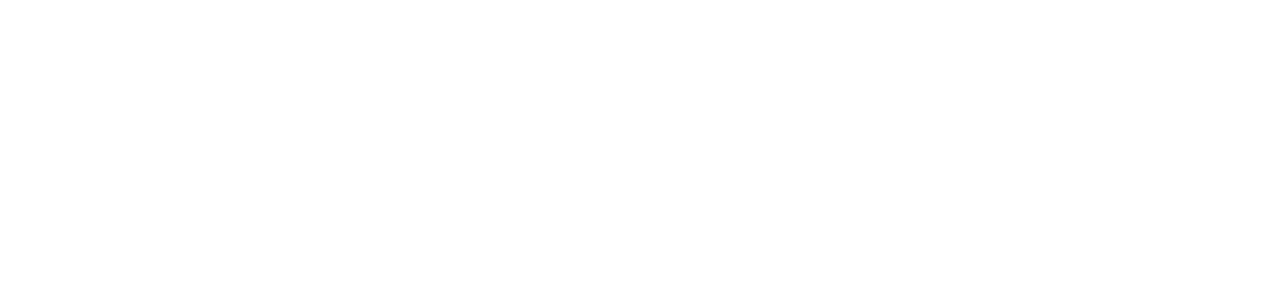
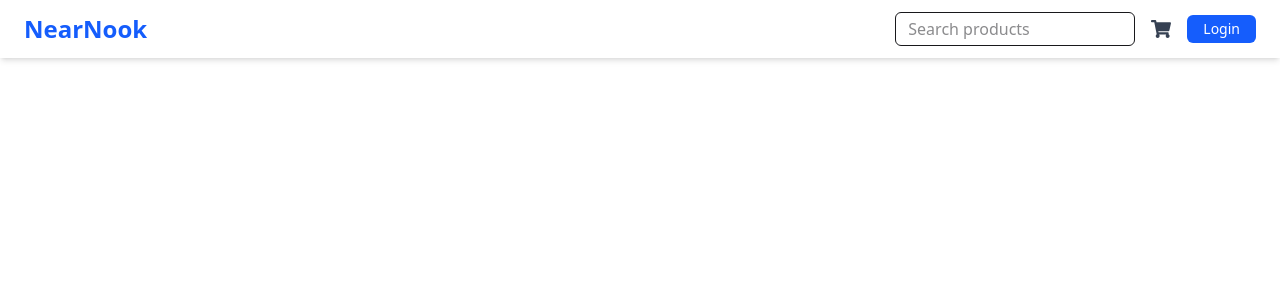
Before and after one commit to joynalmdabedin440/nearnook-frontend, a React (Vite) app: page /explore in a window 1280 px wide. Before the commit this address had no page. Shown: the top 300 px of the page. Built offline with nearby package versions, Linux system fonts and the light colour scheme.

Commit message:
add explore navbar

```diff
--- /dev/null
+++ b/src/components/ExploreNavbar.jsx
@@ -0,0 +1,39 @@
+
+import { FaShoppingCart } from "react-icons/fa";
+import { Link } from "react-router";
+
+const ExploreNavbar = () => {
+    return (
+        <nav className="flex items-center justify-between px-6 py-3 shadow-md bg-white">
+        {/* Left: Logo */}
+        <Link to="/" className="text-2xl font-bold text-blue-600">
+          NearNook
+        </Link>
+
+        {/* Right: Search, Cart, Login */}
+        <div className="flex items-center space-x-4">
+          {/* Search */}
+          <input
+            type="text"
+            placeholder="Search products"
+            className="px-3 py-1 border rounded-md focus:outline-none focus:ring-2 focus:ring-blue-500 w-60"
+          />
+
+          {/* Cart */}
+          <Link to="/cart" className="text-xl text-gray-700 hover:text-blue-600">
+            <FaShoppingCart />
+          </Link>
+
+          {/* Login */}
+          <Link
+            to="/signIn"
+            className="px-4 py-1 bg-blue-600 text-white rounded-md hover:bg-blue-700 text-sm"
+          >
+            Login
+          </Link>
+        </div>
+      </nav>
+    );
+};
+
+export default ExploreNavbar;
--- a/src/components/VendorNavbar.jsx
+++ b/src/components/VendorNavbar.jsx
@@ -1,10 +1,13 @@
 
 import { useEffect, useState } from 'react';
-import { NavLink } from 'react-router';
+import { Link, NavLink } from 'react-router';
 
 const VendorNavbar = ({ setMerchantInfo }) => {
 
     const [merchant, setMerchant] = useState(null)
+
+
+
 
     useEffect(() => {
         fetch('http://localhost:5000/merchant')
@@ -20,9 +23,9 @@
     return (
         <header className="p-4 bg-gray-100 text-gray-800">
             <div className="container flex justify-between  h-16 mx-auto text-[#2E86AB] ">
-                <a rel="noopener noreferrer" href="#" aria-label="Back to homepage" className="flex items-center p-2">
+                <Link to="/" rel="noopener noreferrer" aria-label="Back to homepage" className="flex items-center p-2">
                     <h1 className='font-bold text-xl '>{merchant?.shopName?.toUpperCase() || "Shop Name"}</h1>
-                </a>
+                </Link>
                 <ul className=" hidden space-x-3 md:flex items-center">
                     <li className="flex">
                         <NavLink to="analytics" rel="noopener noreferrer" className={({ isActive }) =>
--- a/src/main.jsx
+++ b/src/main.jsx
@@ -14,6 +14,7 @@
 import Orders from './components/Orders.jsx';
 import Products from './components/Products.jsx';
 import Analytics from './components/Analytics.jsx';
+import Explore from './pages/Explore.jsx';
 
 createRoot(document.getElementById('root')).render(
   <StrictMode>
@@ -34,6 +35,9 @@
             <Route path='analytics' element={<Analytics />} />
 
           </Route>
+
+          <Route path="/explore" element={<Explore />} />
+
         </Routes>
       </BrowserRouter>
     </AuthProvider>
--- a/src/pages/Auth/MerchantRegister.jsx
+++ b/src/pages/Auth/MerchantRegister.jsx
@@ -77,27 +77,27 @@
 
                     <div className="space-y-1 text-sm">
                         <label htmlFor="username" className="block text-gray-600">Enter your Name</label>
-                        <input type="text" name="names" id="name" placeholder="Name" className="w-full px-4 py-3 rounded-md border bg-gray-50 text-gray-800 " />
+                        <input type="text" name="names" id="name" placeholder="Name" required className="w-full px-4 py-3 rounded-md border bg-gray-50 text-gray-800 " />
                     </div>
                     <div className="space-y-1 text-sm">
                         <label htmlFor="username" className="block text-gray-600">Enter your Shop Name</label>
-                        <input type="text" name="shopName" id="shopName" placeholder="Shop Name" className="w-full px-4 py-3 rounded-md border bg-gray-50 text-gray-800 " />
+                        <input type="text" name="shopName" id="shopName" placeholder="Shop Name" required className="w-full px-4 py-3 rounded-md border bg-gray-50 text-gray-800 " />
                     </div>
                     <div className="space-y-1 text-sm">
                         <label htmlFor="username" className="block text-gray-600">Enter your Shop Location</label>
-                        <input type="text" name="shopLocation" id="name" placeholder="Shop Location" className="w-full px-4 py-3 rounded-md border bg-gray-50 text-gray-800 " />
+                        <input type="text" name="shopLocation" id="name" placeholder="Shop Location" required className="w-full px-4 py-3 rounded-md border bg-gray-50 text-gray-800 " />
                     </div>
                     <div className="space-y-1 text-sm">
                         <label htmlFor="username" className="block text-gray-600">Type of Vendor</label>
-                        <input type="text" name="shopType" id="name" placeholder="Shop Type " className="w-full px-4 py-3 rounded-md border bg-gray-50 text-gray-800 " />
+                        <input type="text" name="shopType" id="name" placeholder="Shop Type " required className="w-full px-4 py-3 rounded-md border bg-gray-50 text-gray-800 " />
                     </div>
                     <div className="space-y-1 text-sm">
                         <label htmlFor="username" className="block text-gray-600">Enter your Email</label>
-                        <input type="email" name="email" id="email" placeholder="Email" className="w-full px-4 py-3 rounded-md border bg-gray-50 text-gray-800 " />
+                        <input type="email" name="email" id="email" placeholder="Email" required className="w-full px-4 py-3 rounded-md border bg-gray-50 text-gray-800 " />
                     </div>
                     <div className="space-y-1 text-sm">
                         <label htmlFor="password" className="block text-gray-600">Create Password</label>
-                        <input type="password" name="password" id="password" placeholder="Password" className="w-full px-4 py-3 rounded-md border bg-gray-50 text-gray-800 " />
+                        <input type="password" name="password" id="password" placeholder="Password" required className="w-full px-4 py-3 rounded-md border bg-gray-50 text-gray-800 " />
                         <div className="flex justify-end text-xs text-gray-600">
                             <a rel="noopener noreferrer" href="#">Forgot Password?</a>
                         </div>
--- /dev/null
+++ b/src/pages/Explore.jsx
@@ -0,0 +1,21 @@
+import React from 'react';
+import ExploreNavbar from '../components/ExploreNavbar';
+
+const Explore = () => {
+    return (
+        <div>
+            <ExploreNavbar />
+
+            <section className='mt-10'>
+                <div>
+
+                </div>
+
+            </section>
+
+
+        </div>
+    );
+};
+
+export default Explore;
--- a/src/pages/Home/Home.jsx
+++ b/src/pages/Home/Home.jsx
@@ -8,7 +8,7 @@
 
 const Home = () => {
 
-    const {name} = useContext(AuthContext)
+    const { name } = useContext(AuthContext)
 
     console.log(name);
 
@@ -32,13 +32,17 @@
 
                 </div>
 
+                <div className='mx-auto w-1/4 mt-10   '>
+                    <Link  to="/explore" className='btn font-bold bg-[#2E86AB] text-white cursor-pointer hover:scale-105'>Explore the Shop <FaArrowRight className='inline' /> </Link>
+                </div>
+
 
             </div>
 
             <div className='w-1/3 mx-auto  mb-4'>
                 <h1 className='font-bold text-xl'>Become a Merchant</h1>
                 <p>Attract new customers and grow sales, starting with 0% commissions for up to one year.</p>
-                <Link to='/merchant' className='text-[#2E86AB]   font-bold cursor-pointer'>Register As a Shop Owner <FaArrowRight className='inline'/> </Link>
+                <Link to='/merchant' className='text-[#2E86AB]   font-bold cursor-pointer'>Register As a Shop Owner <FaArrowRight className='inline' /> </Link>
 
             </div>
         </div>
```
